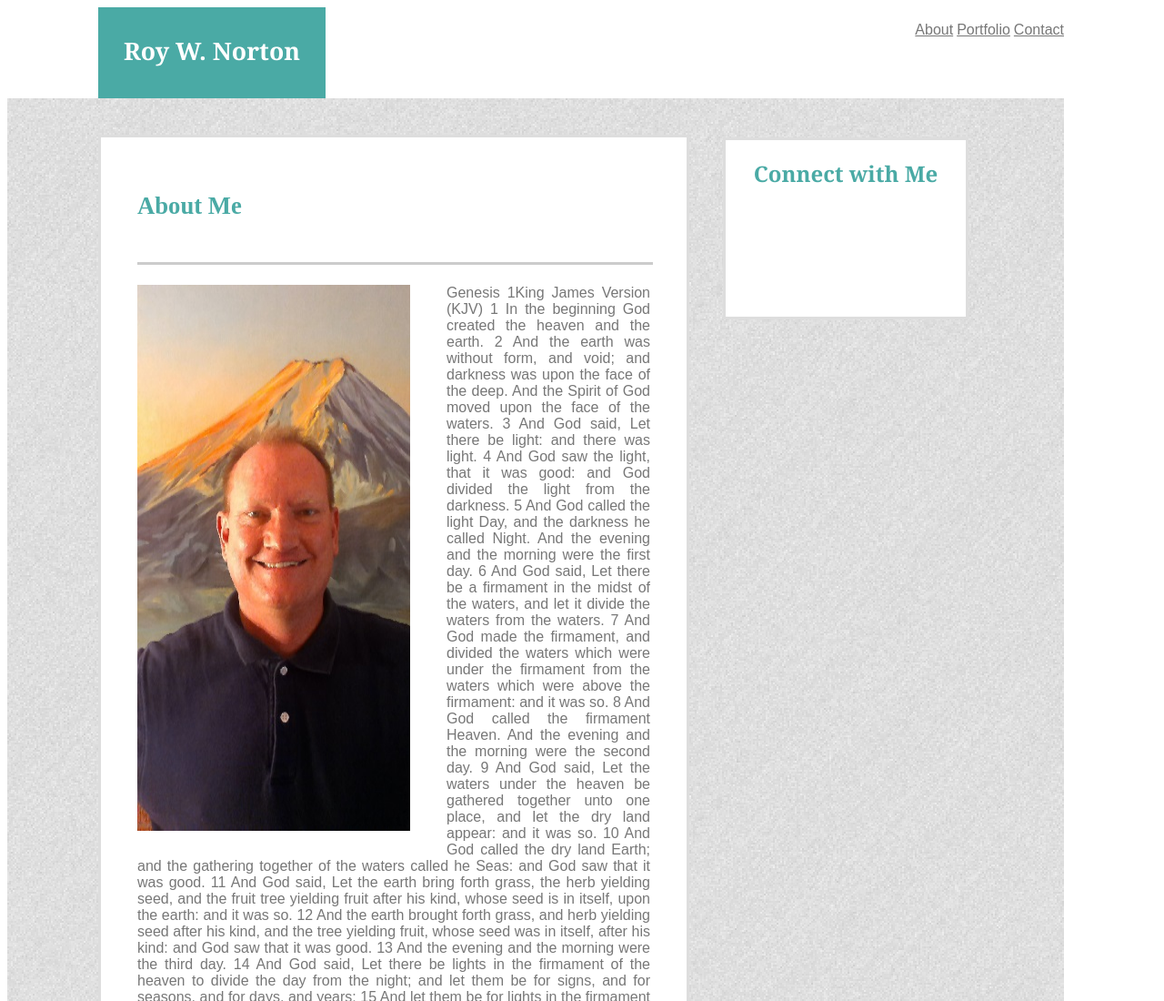
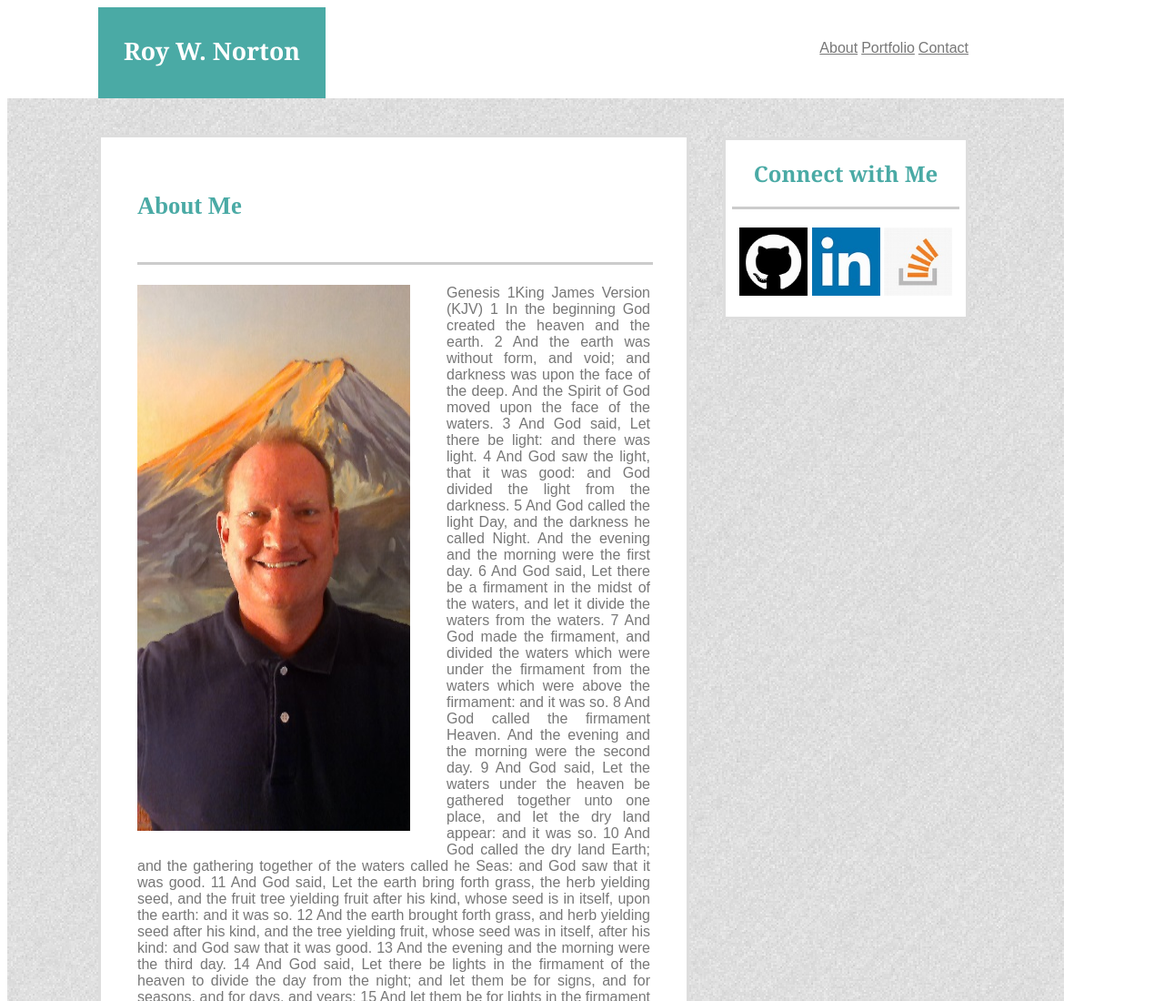
Before and after one commit to rnorton12/Basic-Portfolio, a plain HTML site: page index.html in a window 1280 px wide. Shown: the top 1100 px of the page at 91% size. Drawn offline with Linux system fonts and the light colour scheme; files whose address does not match are found by name.

Commit message:
2nd draft

```diff
--- a/assets/css/style.css
+++ b/assets/css/style.css
@@ -22,6 +22,8 @@ header{
 
 nav{
     float: right;
+    margin-right: 105px;
+    padding-top: 20px;
 }
 
 a:link {
@@ -96,6 +98,21 @@ aside{
     border: medium solid  #dddddd;
 }
 
+.connect_with_me
+{
+    width: 250px;
+    border-bottom: medium solid #cccccc;
+    text-align: center;
+    margin-left: 7px;
+    padding-bottom: 20px;
+}
+
+.github_icon, .linkedin_icon, .StackOverFlow_icon
+{
+    width: 75px;
+    height: 75px;
+}
+
 footer{
     clear: both;
     height: 100px;
--- a/index.html
+++ b/index.html
@@ -61,7 +61,12 @@
             </article>
 
             <aside>
-                <h2>Connect with Me</h2>
+                <h2 class="connect_with_me">Connect with Me</h2>
+                <p>
+                    <span><img src="./assets/images/git_hub.jpg" alt="Git Hub Icon" class="github_icon"></span>
+                    <span><img src="./assets/images/linkedIn.jpg" alt="LinkedIn Icon" class="linkedin_icon"></span>
+                    <span><img src="./assets/images/stack_overflow.jpg" alt="StackOverFlow Icon" class="StackOverFlow_icon"></span>
+                </p>
             </aside>
         </section>
 
```
